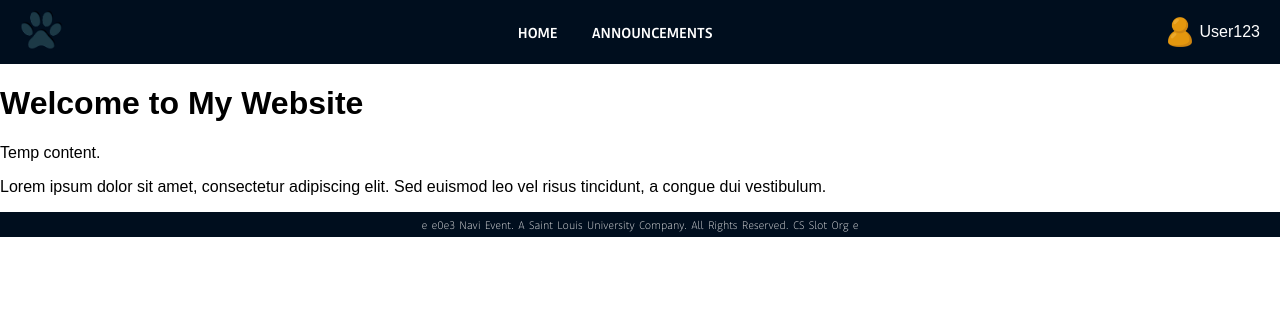
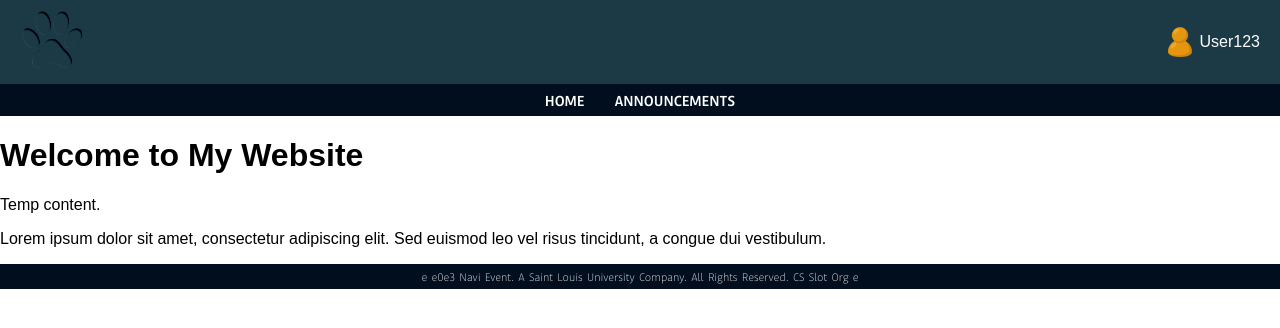
Before and after one commit to kaizercyn/NavEnt, a PHP site: page /html/home.html in a window 1280 px wide. Shown: the top 328 px of the page. Run offline with PHP 8.4, Linux system fonts and the light colour scheme.

Commit message:
changes in header n navig

```diff
--- a/css/home.css
+++ b/css/home.css
@@ -20,20 +20,20 @@ body {
 }
 
 header {
-    background-color: #000e1e;
+    background-color: #1c3946;
     color: #F1F1F1;
     padding: 10px 20px;
-
-}
-
-nav {
     display: flex;
     justify-content: space-between;
     align-items: center;
 }
 
-.logo img {
-    max-height: 40px;
+.nav-links {
+    display: flex;
+    padding: 6px 0;
+    justify-content: center;
+    background-color: #000e1e;
+    width: 100%; /* Set the width to 100% or adjust as needed */
 }
 
 .nav-links a {
@@ -41,7 +41,7 @@ nav {
     text-decoration: none;
     margin: 0 15px;
     font-family: 'JaliLatin Medium', sans-serif;
-    position: relative
+    position: relative;
 }
 
 .nav-links a::before {
@@ -57,6 +57,10 @@ nav {
 
 .nav-links a:hover::before {
     width: 100%;
+}
+
+.logo img {
+    max-height: 60px;
 }
 
 .user-info a {
--- a/html/home.html
+++ b/html/home.html
@@ -4,17 +4,12 @@
     <meta charset="UTF-8">
     <meta name="viewport" content="width=device-width, initial-scale=1.0">
     <title>Homepage</title>
-    <link rel="stylesheet" href="..\css\home.css">
+    <link rel="stylesheet" href="../css/home.css">
 </head>
 <body>
     <header>
-        <nav>
         <div class="logo">
             <img src="../res/imgs/navi-event-logo.png" alt="Logo">
-            </div>
-            <div class="nav-links">
-                <a href="..\html\home.html">HOME</a>
-                <a href="..\html\announcement.html">ANNOUNCEMENTS</a>
         </div>
         <div class="user-info">
             <a href="..\html\user.html">
@@ -22,8 +17,13 @@
                 <span>User123</span>
             </a>
         </div>
+    </header>
+    <nav>
+        <div class="nav-links">
+            <a href="..\html\home.html">HOME</a>
+            <a href="..\html\announcement.html">ANNOUNCEMENTS</a>
+        </div>
     </nav>
-    </header>
     <main>
         <h1>Welcome to My Website</h1>
         <p>Temp content.</p>
```
Lines whose indentation alone changed are shown as unchanged.
